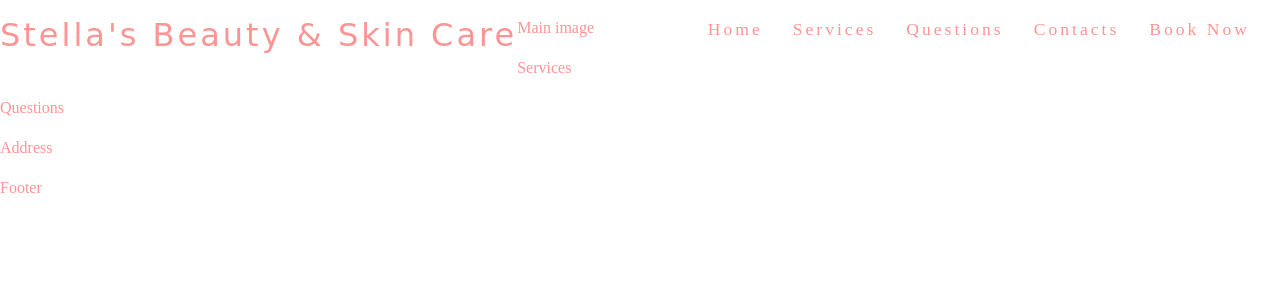
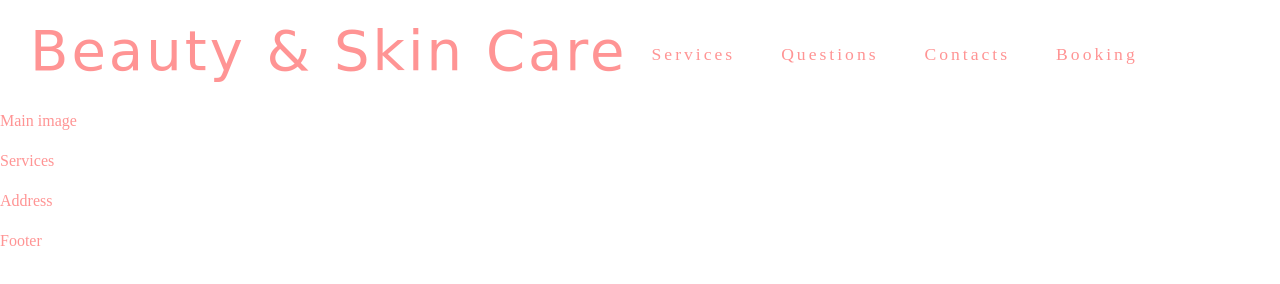
Before and after one commit to P0MAH0B/MP-beauty, a plain HTML site: page index.html in a window 1280 px wide. Drawn offline with nearby package versions, Linux system fonts and the light colour scheme; a web font is replaced by a local one.

Commit message:
header style

```diff
--- a/asssets/css/style.css
+++ b/asssets/css/style.css
@@ -7,28 +7,35 @@
 }
 
 /**    header   **/
-.brand {
+#brand {
 
   font-family: 'Merienda One', 'Brush Script MT', cursive;
   color: rgb(255, 148, 148);
   letter-spacing: 3px;
   float: left;
   font-size: 280%;
+  margin-left: 30px;
 
 }
+
 
 #menu {
   list-style-type: none;
   letter-spacing: 3px;
   font-size: 110%;
 }
+#brand, #menu {
+  line-height: 75px;
+}
 
 #menu li {
-  float: right;
+  float: right !important;
   margin-right: 30px;
 }
 
+
 #menu a {
+  text-decoration: none;
   color: inherit;
 }
 
@@ -36,3 +43,10 @@ body{
   font-family: 'Merienda One';
   color: rgb(255, 148, 148) ;
 }
+
+#menu a:hover {
+  font-size: 115%;
+  border-bottom: 2px solid;
+  transition: all 0.3s ease;
+
+}
--- a/index.html
+++ b/index.html
@@ -3,42 +3,47 @@
 <head>
     <meta charset="UTF-8">
     <meta name="viewport" content="width=device-width, initial-scale=1.0">
-    <link rel="stylesheet" href="https://cdn.jsdelivr.net/npm/bootstrap@4.2.1/dist/css/bootstrap.min.css" integrity="sha384-GJzZqFGwb1QTTN6wy59ffF1BuGJpLSa9DkKMp0DgiMDm4iYMj70gZWKYbI706tWS" crossorigin="anonymous">
+    <link href="https://cdn.jsdelivr.net/npm/bootstrap@5.3.3/dist/css/bootstrap.min.css" rel="stylesheet" integrity="sha384-QWTKZyjpPEjISv5WaRU9OFeRpok6YctnYmDr5pNlyT2bRjXh0JMhjY6hW+ALEwIH" crossorigin="anonymous">
     <link rel="stylesheet" href="asssets/css/style.css" type="text/css" />
     <link rel="icon" type="image/png" href="asssets/images/favicon-32x32.png" />
-    <title>Stella's Beauty & Skin Care</title>
+    <title>Beauty & Skin Care</title>
 </head>
 <body>
 <!-- Header -->
 
   <header>
-    <a href="index.html" class="brand">
-      <h2>Stella's Beauty & Skin Care</h2>
+    <nav class>
+      <div class="navbar navbar-expand-lg navbar-light">
+      <a class="navbar-brand" href="index.html">
+        <h2 id="brand">Beauty & Skin Care</h2>
       </a>
-    <nav>
-      <ul id="menu">
-        <li>
-          <a href="#">Book Now</a>
+      <button class="navbar-toggler" type="button" data-toggle="collapse" data-target="#navbarText" aria-controls="navbarText" aria-expanded="false" aria-label="Toggle navigation">
+        <span class="navbar-toggler-icon"></span>
+      </button>
+      <div class="collapse navbar-collapse" id="navbarText">
+        <ul id="menu" class="navbar-nav ml-auto">
+
+          <li class="nav-item">
+            <a class="nav-link" href="#services">Services</a>
           </li>
-        <li>
-          <a href="#address">Contacts</a>
+          <li class="nav-item">
+            <a class="nav-link" href="#questions">Questions</a>
           </li>
-        <li>
-          <a href="#questions">Questions
-          </a>
+          <li class="nav-item">
+            <a class="nav-link" href="#address">Contacts</a>
           </li>
-        <li>
-          <a href="#services">
-            Services
-          </a>
-        </li>
-        <li>
-          <a  href="index.html">
-            Home
-          </a>
+          <li class="nav-item">
+            <a class="nav-link" href="#">Booking</a>
           </li>
         </ul>
+
+      </div>
+    </div>
     </nav>
+
+
+
+
   </header>
 
 <!-- Main picture -->
@@ -57,12 +62,14 @@
    <!-- Your questions -->
 
    <section id="questions">
-    <p>Questions</p>
+
    </section>
 
    <!-- Map and address -->
 
    <section id="address">
+
+
     <p>Address</p>
 
    </section>
@@ -70,5 +77,6 @@
   <footer>
     <p>Footer</p>
   </footer>
+  <script src="https://cdn.jsdelivr.net/npm/bootstrap@5.3.3/dist/js/bootstrap.bundle.min.js" integrity="sha384-YvpcrYf0tY3lHB60NNkmXc5s9fDVZLESaAA55NDzOxhy9GkcIdslK1eN7N6jIeHz" crossorigin="anonymous"></script>
 </body>
 </html>
```
Lines whose indentation alone changed are shown as unchanged.
